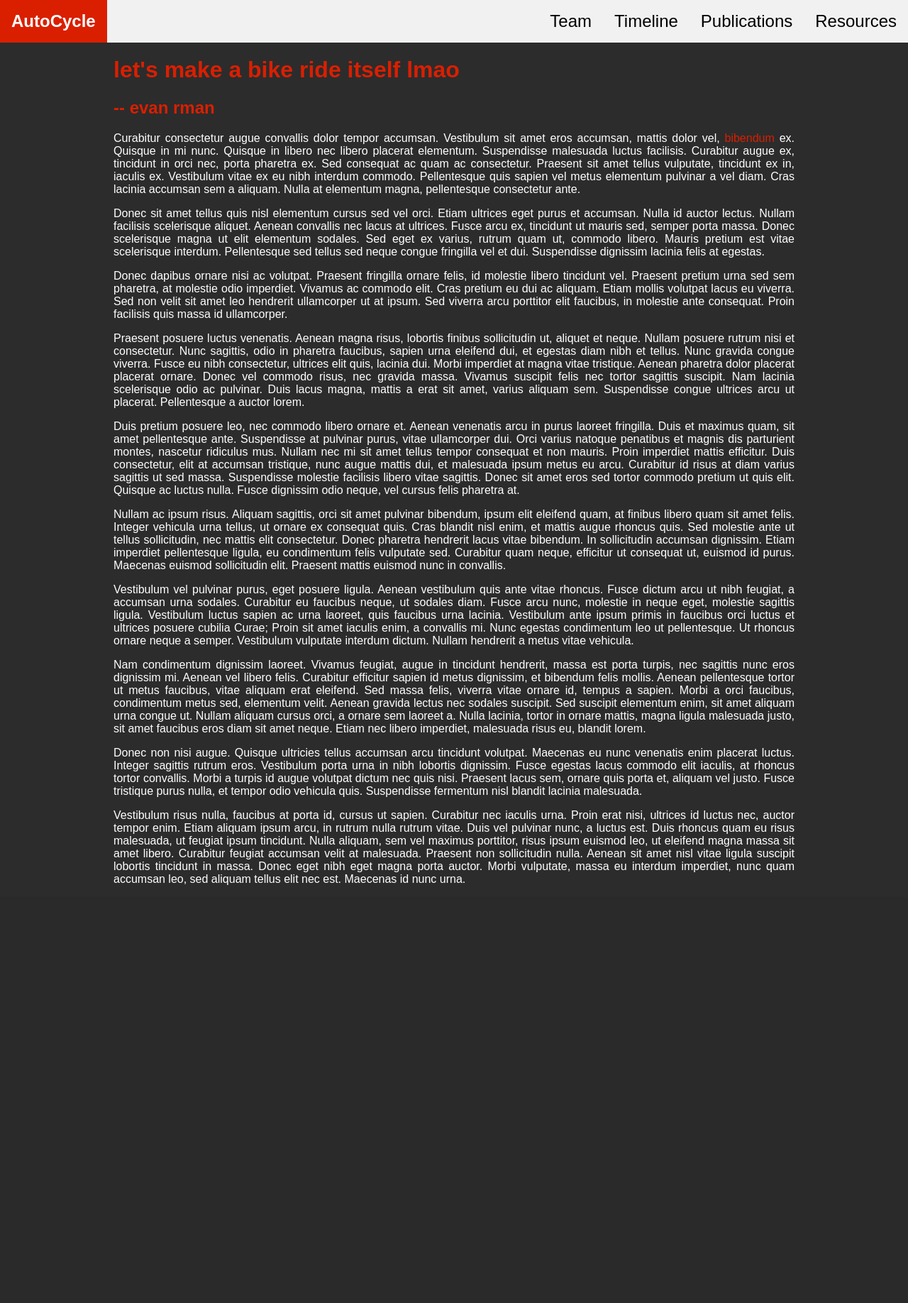
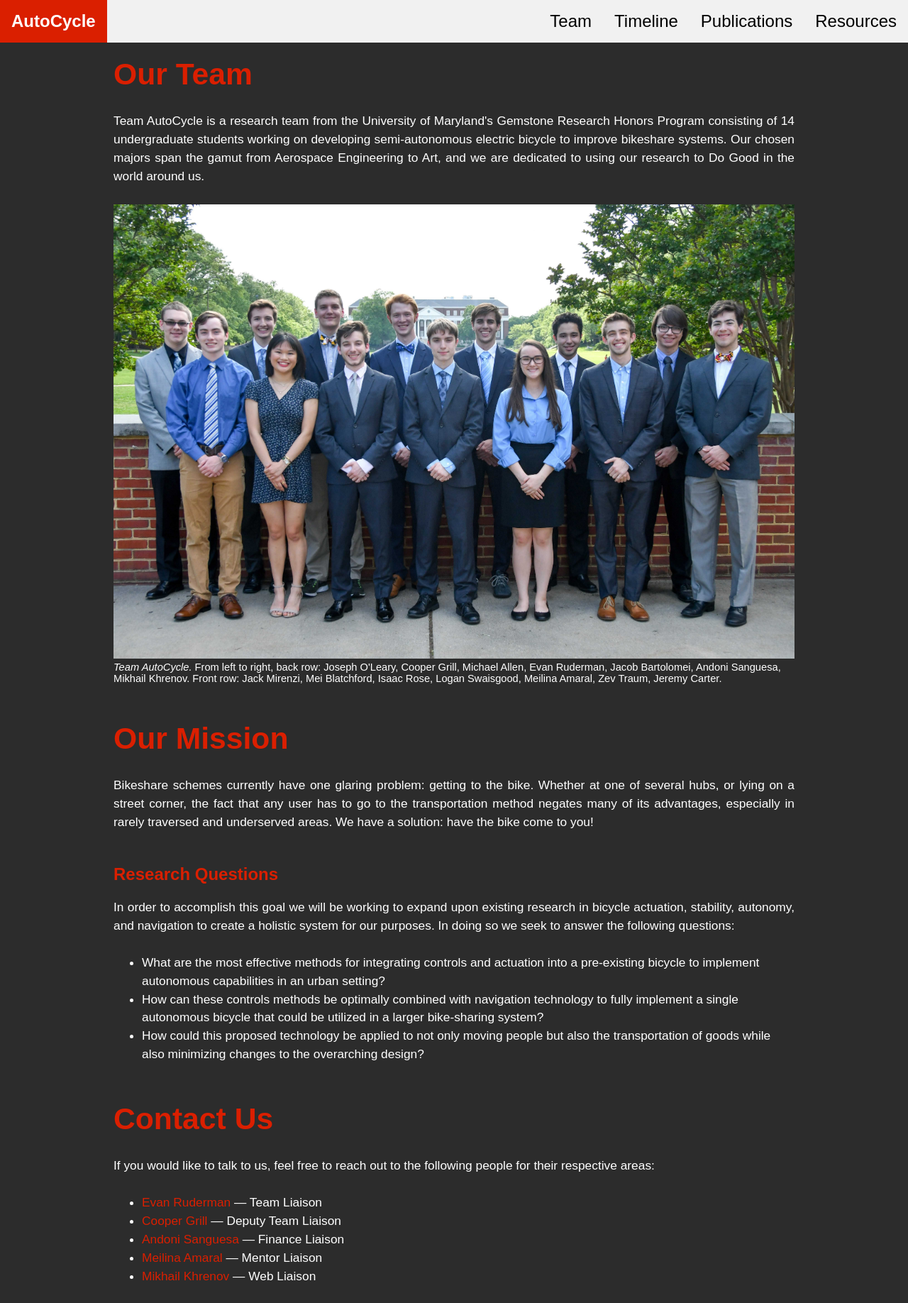
Before and after one commit to umd-autocycle/autocycle, a Django app: page /team in a window 1280 px wide. Shown: the whole page at 71% size. Before the commit the page ends 1247 px from the top, so only its background shows below. Run offline with Django 3.2, Linux system fonts and the light colour scheme; parts of the project's set-up code (start-up, migrations or seed data) failed here and were passed over; some libraries are stand-ins or nearby versions; some web fonts are replaced.

Commit message:
First full version ready to ship

```diff
--- a/core/static/css/style.css
+++ b/core/static/css/style.css
@@ -28,6 +28,7 @@ h1 {
 
     display: flex;
     flex-direction: row;
+    flex-wrap: wrap;
     justify-content: flex-end;
 }
 
@@ -89,7 +90,7 @@ h1 {
     color: white;
     position: absolute;
     left: 10vw;
-    top: 50vh;
+    top: 48vh;
     text-align: left;
 }
 
@@ -101,9 +102,13 @@ h1 {
 
 #banner h2 {
     font-size: 5vh;
-    font-style: italic;
     margin-top: 1vh;
     margin-bottom: 1vh;
+}
+
+#banner h3 {
+    font-size: 3vh;
+    margin: 0;
 }
 
 #banner #sponsors {
@@ -129,23 +134,49 @@ h1 {
     margin-right: auto;
 }
 
-#content p {
-    text-align: justify;
-    font-size: 12pt;
-}
-
-#content h1, #content h2, #content h3 {
+#content b {
     color: #da1f00;
 }
 
-#content p a {
+#content p {
+    text-align: justify;
+    font-size: 13pt;
+    line-height: 1.5;
+    padding-bottom: 1.5em;
+    margin: 0;
+}
+
+#content ul {
+    margin: 0;
+    padding-bottom: 1.5em;
+}
+
+#content li {
+    font-size: 13pt;
+    line-height: 1.5;
+}
+
+#content h1 {
+    font-size: 32pt;
+    color: #da1f00;
+}
+
+#content h2 {
+    color: #da1f00;
+}
+
+#content h3 {
+    color: #da1f00;
+}
+
+#content a {
     color: #da1f00;
     text-decoration: none;
     position: relative;
     transition: .25s;
 }
 
-#content p a:before {
+#content a:before {
     content: "";
     position: absolute;
     bottom: 0;
@@ -160,12 +191,36 @@ h1 {
     transition: .25s;
 }
 
-#content p a:hover {
+#content a:hover {
     color: #ca0f00;
 }
 
-#content p a:hover:before {
+#content a:hover:before {
     visibility: visible;
     transform: scaleX(1);
     background-color: #ca0f00;
 }
+
+#content img {
+    max-width: 100%;
+}
+
+.figure {
+    width: 100%;
+    padding-bottom: 1.5em;
+}
+
+.figure img {
+    width: 100%;
+}
+
+.figure .caption {
+    font-size: 11pt;
+}
+
+@media (max-aspect-ratio: 16/10) {
+    #index #navbar {
+        top: 0;
+        bottom: auto;
+    }
+}
--- a/core/templates/index.html
+++ b/core/templates/index.html
@@ -6,12 +6,13 @@
     <div id="banner" style="background-image: url({% static 'img/team-photo-5-2019.jpg' %});">
         <div id="banner-text">
             <h1>Team AutoCycle</h1>
-            <h2>Bikes, but better</h2>
+            <h2><i>Bikes, but Better</i></h2>
             <div id="sponsors">
                 <a href="http://www.gemstone.umd.edu"><img src="{% static 'img/gemstone_logo.png' %}"
                                                            alt="The Gemstone Honors Program"></a>
                 <a href="http://www.honors.umd.edu"><img src="{% static 'img/honors_college_logo.png' %}"
                                                          alt="The Honors College"></a>
+                <h3>Class of 2022</h3>
             </div>
         </div>
     </div>
--- a/core/templates/team.html
+++ b/core/templates/team.html
@@ -1,82 +1,67 @@
 {% extends 'base.html' %}
+{% load static %}
 
 {% block body %}
     <div id="content">
-        <h1>let's make a bike ride itself lmao</h1>
-        <h2>-- evan rman</h2>
+        <h1>Our Team</h1>
+        <p>
+            Team AutoCycle is a research team from the University of Maryland's Gemstone Research Honors Program
+            consisting of 14 undergraduate students working on developing semi-autonomous electric bicycle to improve
+            bikeshare systems. Our chosen majors span the gamut from Aerospace Engineering to Art, and we are
+            dedicated to using our research to Do Good in the world around us.
+        </p>
 
-        <p>Curabitur consectetur augue convallis dolor tempor accumsan. Vestibulum sit amet eros accumsan, mattis dolor
-            vel, <a>bibendum</a> ex. Quisque in mi nunc. Quisque in libero nec libero placerat elementum. Suspendisse malesuada
-            luctus facilisis. Curabitur augue ex, tincidunt in orci nec, porta pharetra ex. Sed consequat ac quam ac
-            consectetur. Praesent sit amet tellus vulputate, tincidunt ex in, iaculis ex. Vestibulum vitae ex eu nibh
-            interdum commodo. Pellentesque quis sapien vel metus elementum pulvinar a vel diam. Cras lacinia accumsan
-            sem a aliquam. Nulla at elementum magna, pellentesque consectetur ante.
+        <div class="figure">
+            <img src="{% static 'img/team-photo-5-2019.jpg' %}" alt="Team AutoCycle">
+            <div class="caption">
+                <i>Team AutoCycle.</i> From left to right, back row: Joseph O'Leary, Cooper Grill, Michael Allen, Evan
+                Ruderman, Jacob Bartolomei, Andoni Sanguesa, Mikhail Khrenov. Front row: Jack Mirenzi, Mei Blatchford,
+                Isaac Rose, Logan Swaisgood, Meilina Amaral, Zev Traum, Jeremy Carter.
+            </div>
+        </div>
+
+        <h1>Our Mission</h1>
         <p>
-            Donec sit amet tellus quis nisl elementum cursus sed vel orci. Etiam ultrices eget purus et accumsan. Nulla
-            id auctor lectus. Nullam facilisis scelerisque aliquet. Aenean convallis nec lacus at ultrices. Fusce arcu
-            ex, tincidunt ut mauris sed, semper porta massa. Donec scelerisque magna ut elit elementum sodales. Sed eget
-            ex varius, rutrum quam ut, commodo libero. Mauris pretium est vitae scelerisque interdum. Pellentesque sed
-            tellus sed neque congue fringilla vel et dui. Suspendisse dignissim lacinia felis at egestas.
+            Bikeshare schemes currently have one glaring problem: getting to the bike. Whether at one of several hubs,
+            or lying on a street corner, the fact that any user has to go to the transportation method negates many of
+            its advantages, especially in rarely traversed and underserved areas. We have a solution: have the bike come
+            to you!
+        </p>
+
+        <h2>Research Questions</h2>
         <p>
-            Donec dapibus ornare nisi ac volutpat. Praesent fringilla ornare felis, id molestie libero tincidunt vel.
-            Praesent pretium urna sed sem pharetra, at molestie odio imperdiet. Vivamus ac commodo elit. Cras pretium eu
-            dui ac aliquam. Etiam mollis volutpat lacus eu viverra. Sed non velit sit amet leo hendrerit ullamcorper ut
-            at ipsum. Sed viverra arcu porttitor elit faucibus, in molestie ante consequat. Proin facilisis quis massa
-            id ullamcorper.
+            In order to accomplish this goal we will be working to expand upon existing research in bicycle actuation,
+            stability, autonomy, and navigation to create a holistic system for our purposes. In doing so we seek to
+            answer the following questions:
+        </p>
+        <ul>
+            <li>What are the most effective methods for integrating controls and actuation into a pre-existing bicycle
+                to implement autonomous capabilities in an urban setting?
+            </li>
+            <li>How can these controls methods be optimally combined with navigation technology to fully implement a
+                single autonomous bicycle that could be utilized in a larger bike-sharing system?
+            </li>
+            <li>How could this proposed technology be applied to not only moving people but also the transportation of
+                goods while also minimizing changes to the overarching design?
+            </li>
+        </ul>
+
+        {#        <h1>Our Mentors</h1>#}
+        {#        <p>#}
+        {#            #}
+        {#        </p>#}
+
+        <h1>Contact Us</h1>
         <p>
-            Praesent posuere luctus venenatis. Aenean magna risus, lobortis finibus sollicitudin ut, aliquet et neque.
-            Nullam posuere rutrum nisi et consectetur. Nunc sagittis, odio in pharetra faucibus, sapien urna eleifend
-            dui, et egestas diam nibh et tellus. Nunc gravida congue viverra. Fusce eu nibh consectetur, ultrices elit
-            quis, lacinia dui. Morbi imperdiet at magna vitae tristique. Aenean pharetra dolor placerat placerat ornare.
-            Donec vel commodo risus, nec gravida massa. Vivamus suscipit felis nec tortor sagittis suscipit. Nam lacinia
-            scelerisque odio ac pulvinar. Duis lacus magna, mattis a erat sit amet, varius aliquam sem. Suspendisse
-            congue ultrices arcu ut placerat. Pellentesque a auctor lorem.
-        <p>
-            Duis pretium posuere leo, nec commodo libero ornare et. Aenean venenatis arcu in purus laoreet fringilla.
-            Duis et maximus quam, sit amet pellentesque ante. Suspendisse at pulvinar purus, vitae ullamcorper dui. Orci
-            varius natoque penatibus et magnis dis parturient montes, nascetur ridiculus mus. Nullam nec mi sit amet
-            tellus tempor consequat et non mauris. Proin imperdiet mattis efficitur. Duis consectetur, elit at accumsan
-            tristique, nunc augue mattis dui, et malesuada ipsum metus eu arcu. Curabitur id risus at diam varius
-            sagittis ut sed massa. Suspendisse molestie facilisis libero vitae sagittis. Donec sit amet eros sed tortor
-            commodo pretium ut quis elit. Quisque ac luctus nulla. Fusce dignissim odio neque, vel cursus felis pharetra
-            at.
-        <p>
-            Nullam ac ipsum risus. Aliquam sagittis, orci sit amet pulvinar bibendum, ipsum elit eleifend quam, at
-            finibus libero quam sit amet felis. Integer vehicula urna tellus, ut ornare ex consequat quis. Cras blandit
-            nisl enim, et mattis augue rhoncus quis. Sed molestie ante ut tellus sollicitudin, nec mattis elit
-            consectetur. Donec pharetra hendrerit lacus vitae bibendum. In sollicitudin accumsan dignissim. Etiam
-            imperdiet pellentesque ligula, eu condimentum felis vulputate sed. Curabitur quam neque, efficitur ut
-            consequat ut, euismod id purus. Maecenas euismod sollicitudin elit. Praesent mattis euismod nunc in
-            convallis.
-        <p>
-            Vestibulum vel pulvinar purus, eget posuere ligula. Aenean vestibulum quis ante vitae rhoncus. Fusce dictum
-            arcu ut nibh feugiat, a accumsan urna sodales. Curabitur eu faucibus neque, ut sodales diam. Fusce arcu
-            nunc, molestie in neque eget, molestie sagittis ligula. Vestibulum luctus sapien ac urna laoreet, quis
-            faucibus urna lacinia. Vestibulum ante ipsum primis in faucibus orci luctus et ultrices posuere cubilia
-            Curae; Proin sit amet iaculis enim, a convallis mi. Nunc egestas condimentum leo ut pellentesque. Ut rhoncus
-            ornare neque a semper. Vestibulum vulputate interdum dictum. Nullam hendrerit a metus vitae vehicula.
-        <p>
-            Nam condimentum dignissim laoreet. Vivamus feugiat, augue in tincidunt hendrerit, massa est porta turpis,
-            nec sagittis nunc eros dignissim mi. Aenean vel libero felis. Curabitur efficitur sapien id metus dignissim,
-            et bibendum felis mollis. Aenean pellentesque tortor ut metus faucibus, vitae aliquam erat eleifend. Sed
-            massa felis, viverra vitae ornare id, tempus a sapien. Morbi a orci faucibus, condimentum metus sed,
-            elementum velit. Aenean gravida lectus nec sodales suscipit. Sed suscipit elementum enim, sit amet aliquam
-            urna congue ut. Nullam aliquam cursus orci, a ornare sem laoreet a. Nulla lacinia, tortor in ornare mattis,
-            magna ligula malesuada justo, sit amet faucibus eros diam sit amet neque. Etiam nec libero imperdiet,
-            malesuada risus eu, blandit lorem.
-        <p>
-            Donec non nisi augue. Quisque ultricies tellus accumsan arcu tincidunt volutpat. Maecenas eu nunc venenatis
-            enim placerat luctus. Integer sagittis rutrum eros. Vestibulum porta urna in nibh lobortis dignissim. Fusce
-            egestas lacus commodo elit iaculis, at rhoncus tortor convallis. Morbi a turpis id augue volutpat dictum nec
-            quis nisi. Praesent lacus sem, ornare quis porta et, aliquam vel justo. Fusce tristique purus nulla, et
-            tempor odio vehicula quis. Suspendisse fermentum nisl blandit lacinia malesuada.
-        <p>
-            Vestibulum risus nulla, faucibus at porta id, cursus ut sapien. Curabitur nec iaculis urna. Proin erat nisi,
-            ultrices id luctus nec, auctor tempor enim. Etiam aliquam ipsum arcu, in rutrum nulla rutrum vitae. Duis vel
-            pulvinar nunc, a luctus est. Duis rhoncus quam eu risus malesuada, ut feugiat ipsum tincidunt. Nulla
-            aliquam, sem vel maximus porttitor, risus ipsum euismod leo, ut eleifend magna massa sit amet libero.
-            Curabitur feugiat accumsan velit at malesuada. Praesent non sollicitudin nulla. Aenean sit amet nisl vitae
-            ligula suscipit lobortis tincidunt in massa. Donec eget nibh eget magna porta auctor. Morbi vulputate, massa
-            eu interdum imperdiet, nunc quam accumsan leo, sed aliquam tellus elit nec est. Maecenas id nunc urna.</p>
+            If you would like to talk to us, feel free to reach out to the following people for their respective areas:
+        </p>
+        <ul>
+            <li><a href="mailto:evanrman@comcast.net">Evan Ruderman</a> &mdash; Team Liaison</li>
+            <li><a href="mailto:coopergrill@gmail.com">Cooper Grill</a> &mdash; Deputy Team Liaison</li>
+            <li><a href="mailto:andoniesanguesa@gmail.com">Andoni Sanguesa</a> &mdash; Finance Liaison</li>
+            <li><a href="mailto:mamaral@terpmail.umd.edu">Meilina Amaral</a> &mdash; Mentor Liaison</li>
+            <li><a href="mailto:mkhrenov@umd.edu">Mikhail Khrenov</a> &mdash; Web Liaison</li>
+        </ul>
+
     </div>
 {% endblock %}
```
Also changed, not shown: core/templates/publications.html (+5 -2 lines), core/templates/resources.html (+6 -2 lines), core/templates/timeline.html (+13 -2 lines), core/static/img/AutoCycle.jpg (added), static/favicon.ico (added).
